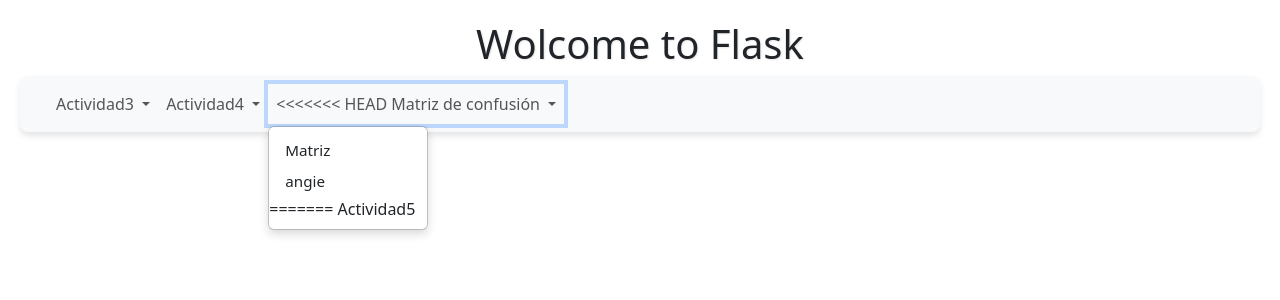
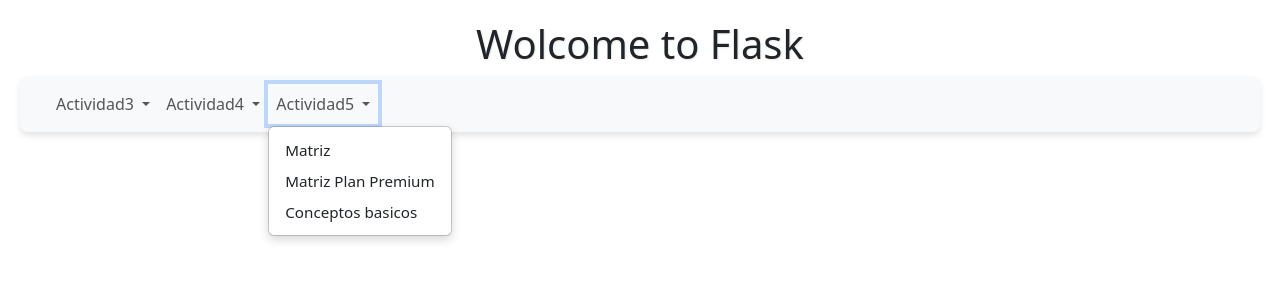
Before and after one commit to angievelasquez-20/Machine, a Flask app: page / in a window 1280 px wide, after a click on "Actividad5". Shown: the top 300 px of the page. Run offline with Flask 3, Linux system fonts and the light colour scheme.

Commit message:
edicion html e index

```diff
--- a/app.py
+++ b/app.py
@@ -83,16 +83,6 @@
                })
      return render_template('RegresionLogistica.html')
 
-@app.route('/confusion_matrix')
-def confusion_matrix():
-     return render_template('RegresionLogistica.html')
-
-@app.route('/confusion_matrix')
-def confusion_matrix():
-    return render_template('confusion_matrix.html')
-
-
-
 @app.route('/Actividad5', methods=['GET', 'POST'])
 def actividad5():
     if request.method == 'POST':
@@ -118,6 +108,9 @@
         plt.savefig('static/confusion_matrix_planpremium.png')
     return render_template('Actividad5.html')
 
+@app.route('/confusion_matrix')
+def confusion_matrix():
+     return render_template('RegresionLogistica.html')
 
 @app.route('/confusion_matrix_planpremium')
 def confusion_matrix_planpremium():
--- a/templates/Index.html
+++ b/templates/Index.html
@@ -40,26 +40,15 @@
 
         <li class="nav-item dropdown">
           <a class="nav-link dropdown-toggle" href="#" role="button" data-bs-toggle="dropdown" aria-expanded="false">
-<<<<<<< HEAD
-            Matriz de confusión
+          Actividad5
           </a>
           <ul class="dropdown-menu">
             <li><a class="dropdown-item" href="confusion_matrix"> Matriz </a></li>
-            <li><a class="dropdown-item" href="#">angie</a></li>
-=======
-           Actividad5
+            <li><a class="dropdown-item" href="confusion_matrix_planpremium"> Matriz Plan Premium</a></li>
+            <li><a class="dropdown-item" href="ConceptosBasicos">Conceptos basicos</a></li>
+             </ul>
           </a>
           <ul class="dropdown-menu">
-<<<<<<< HEAD
-            <li><a class="dropdown-item" href="confusion_matrix"> Ejercicio en clase </a></li>
-            <li><a class="dropdown-item" href="confusion_matrix_planpremium">Plan Premium</a></li>
-            <li><a class="dropdown-item" href="ConceptosBasicos">Conceptos basicos</a></li>
-=======
-            <li><a class="dropdown-item" href="confusion_matrix"> Matrix de confusion Ejercicio en clase </a></li>
-            <li><a class="dropdown-item" href="confusion_matrix_planpremium">Matrix de Confusion PlanPremium</a></li>
->>>>>>> 0447237229e01006c80fd35920dc20c0dcafddbf
-
->>>>>>> 9e2f97171b1dc3e984ec9a875c6876b46972ed81
           </ul>
         </li>
 
```
